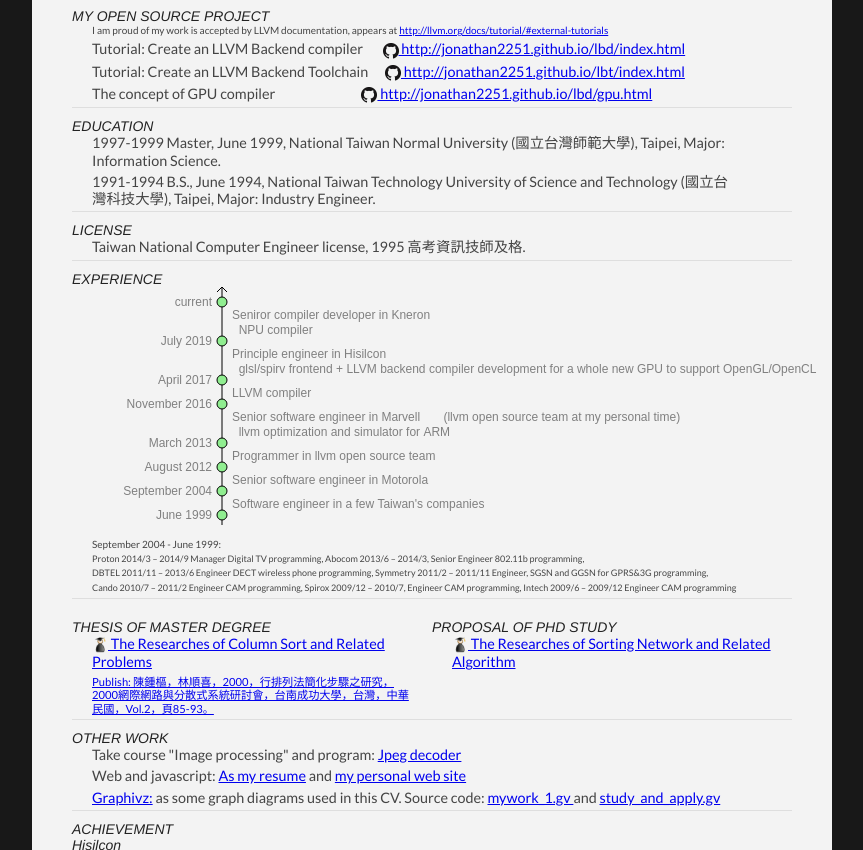
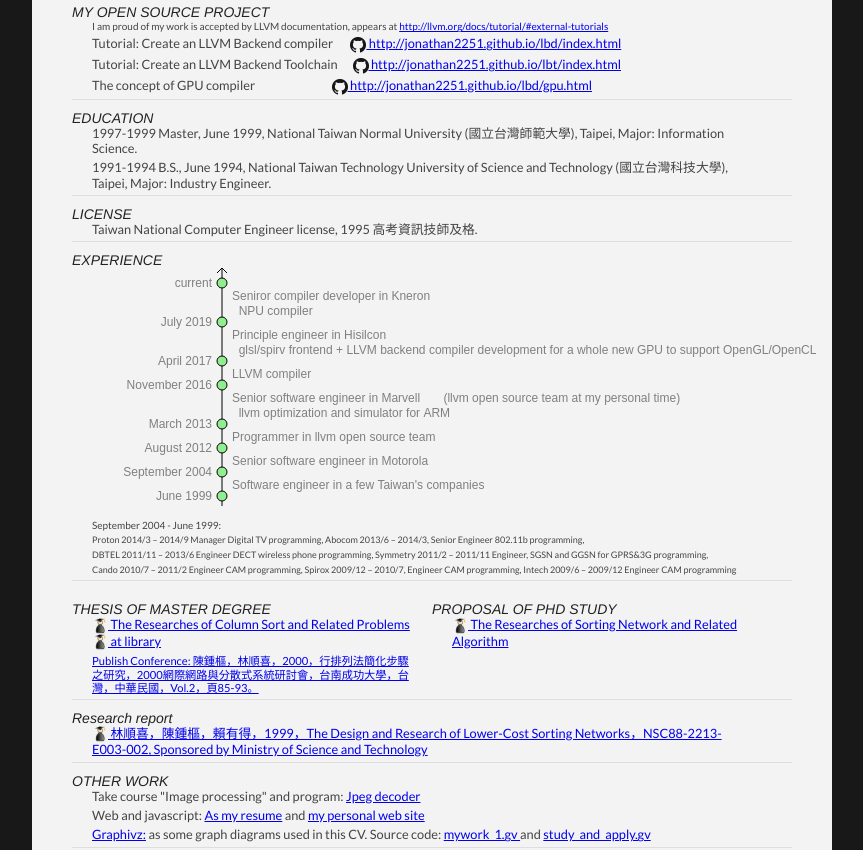
Before and after one commit to Jonathan2251/ws, a plain HTML site: page en/cv_cschen.html in a window 1280 px wide. Shown: the part 367-1217 px from the top of the page, without its empty margins (208-1071 px from the left). Drawn offline with Linux system fonts and the light colour scheme.

Commit message:
Generated gh-pages for commit f65ac13 Author: cschen <gamma_chen@yahoo.com.tw>
    for j1

```diff
--- a/css/resume.css
+++ b/css/resume.css
@@ -16,7 +16,7 @@
 .clear {clear: both;}
 
 p {
-	font-size: 0.9em;
+	font-size: 0.8em;
 	line-height: 1.2em;
 	margin-bottom: 4px;
 	color: #444;
--- a/en/cv_cschen.html
+++ b/en/cv_cschen.html
@@ -143,8 +143,8 @@
 
           <div class="sectionContent">
             <!-- Don't use ../../ow/tree/master/sortingnetwork/ThesisMaster since pdf is not work for the relative path -->
-            <p><a href="https://github.com/Jonathan2251/ow/tree/master/sortingnetwork/ThesisMaster"><img style="vertical-align: middle;" src="../images/user_phd.png" title="The Researches of Column Sort and Related Problems" width="16" height="16" /> The Researches of Column Sort and Related Problems</a></p>
-            <p style="font-size: 0.7em;"><a href="http://www.csie.ntnu.edu.tw/~linss/publications.htm"> Publish: 陳鍾樞，林順喜，2000，行排列法簡化步驟之研究，2000網際網路與分散式系統研討會，台南成功大學，台灣，中華民國，Vol.2，頁85-93。</a></p>
+            <p><a href="https://github.com/Jonathan2251/ow/tree/master/sortingnetwork/ThesisMaster"><img style="vertical-align: middle;" src="../images/user_phd.png" title="The Researches of Column Sort and Related Problems" width="16" height="16" /> The Researches of Column Sort and Related Problems</a><a href="https://etds.ncl.edu.tw/cgi-bin/gs32/gsweb.cgi/ccd=CMVpn4/record?r1=1&h1=0"><img style="vertical-align: middle;" src="../images/user_phd.png" title="at library" width="16" height="16" /> at library</a></p>
+            <p style="font-size: 0.7em;"><a href="http://www.csie.ntnu.edu.tw/~linss/publications.htm"> Publish Conference: 陳鍾樞，林順喜，2000，行排列法簡化步驟之研究，2000網際網路與分散式系統研討會，台南成功大學，台灣，中華民國，Vol.2，頁85-93。</a></p>
           </div>
         </section>
       </div>
@@ -159,6 +159,17 @@
             <p><a href="https://github.com/Jonathan2251/ow/tree/master/sortingnetwork/PHD"><img style="vertical-align: middle;" src="../images/user_phd.png" title="The Researches of Sorting Network and Related Algorithm" width="16" height="16" /> The Researches of Sorting Network and Related Algorithm</a></p>
           </div>
         </section>
+      </div>
+      <div class="clear"></div>
+    </section>
+
+    <section>
+      <div class="sectionTitle">
+        <h1>Research report</h1>
+      </div>
+
+      <div class="sectionContent">
+        <p><a href="https://www.grb.gov.tw/search/planDetail?id=442017"><img style="vertical-align: middle;" src="../images/user_phd.png" title="The Researches of Sorting Network and Related Algorithm" width="16" height="16" /> 林順喜，陳鍾樞，賴有得，1999，The Design and Research of Lower-Cost Sorting Networks，NSC88-2213-E003-002, Sponsored by Ministry of Science and Technology </a></p>
       </div>
       <div class="clear"></div>
     </section>
```
Also changed, not shown: en/resume_cschen.html (+13 -2 lines).
